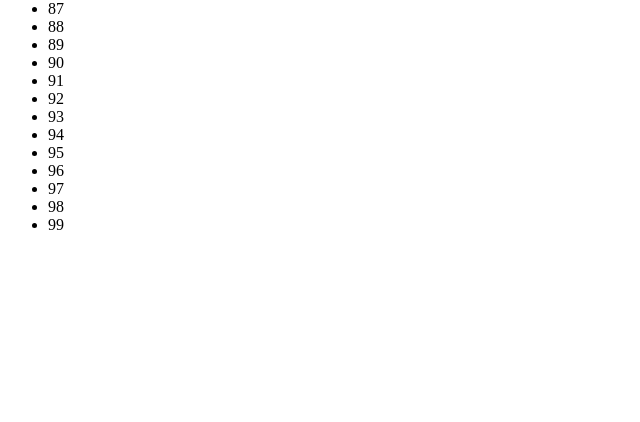
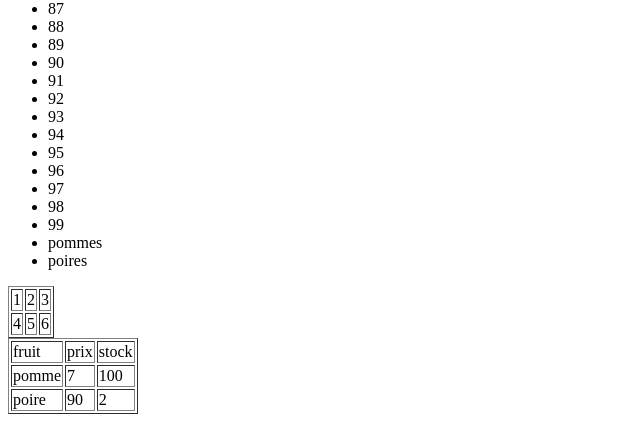
Before and after one commit to MelvilPRO/BACKEND-PHP, a PHP site: page / in a window 1280 px wide. Shown: the part 2130-2552 px from the top of the page, without its empty margins (0-640 px from the left). Before the commit the page ends 2360 px from the top, so only its background shows below. Run offline with PHP 8.4, Linux system fonts and the light colour scheme.

Commit message:
Parcourir les tableaux imbriqués

```diff
--- a/index.php
+++ b/index.php
@@ -57,5 +57,61 @@
         {
             echo "<li>".$i."</li>";
         }
+
+        $produits = ["pommes", "poires"];
+        foreach($produits as $value)
+        {
+            echo "<li>".$value."</li>";
+        }
     ?>
 </ul>
+
+<!-- A partir d'un tableau de tableau, afficher un tableau avec les valeurs imbriquées -->
+<table border="1">
+    <?php
+        $listes = [
+            [1, 2, 3],
+            [4, 5, 6]
+        ];
+
+        foreach ($listes as $listeImbriquee)
+        {
+            echo "<tr>";
+            foreach($listeImbriquee as $valeurInterne)
+            {
+                echo "<td>".$valeurInterne."</td>";
+            }
+            echo "</tr>";
+        }
+    ?>
+</table>
+
+<!--  Fruit - Prix/Kg - Stock -->
+<table border="1">
+    <?php
+        $listeObjets = [
+            [
+                "fruit" => "pomme",
+                "prix" => 7,
+                "stock" => 100,
+            ],
+            [
+                "fruit" => "poire",
+                "prix" => 90,
+                "stock" => 2,
+            ]
+        ];
+
+        // description de ce que l'on stock (titre du tableau)
+        echo "<td>fruit</td><td>prix</td><td>stock</td>";
+        foreach ($listeObjets as $objetFruitActuel)
+        {
+            echo "<tr>";
+            foreach($objetFruitActuel as $key => $value)
+            {
+                echo "<td>".$value."</td>";
+            }
+            echo "</tr>";
+        }
+    ?>
+</table>
```
